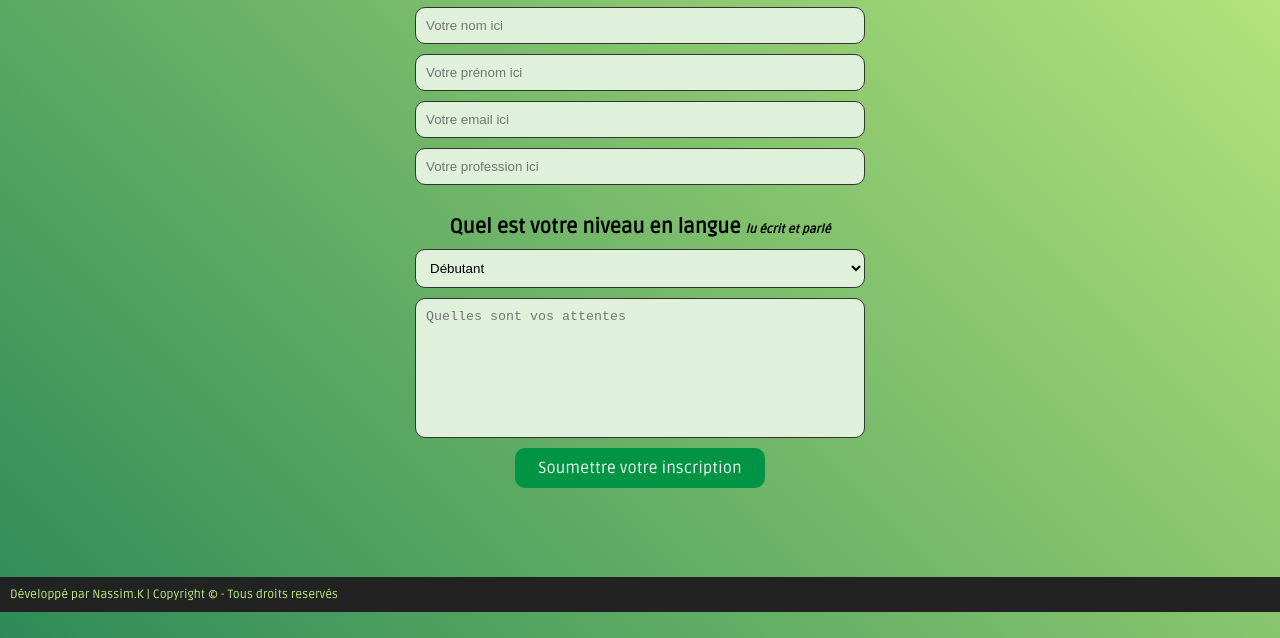
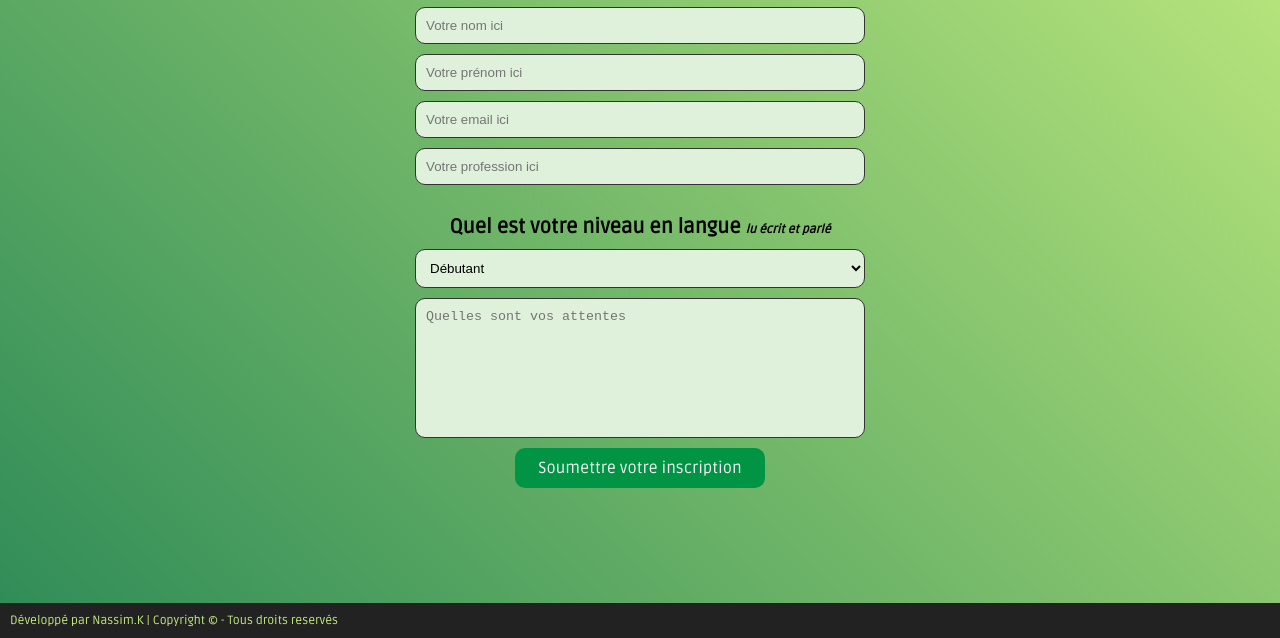
Before and after one commit to NacimKr/Learn-arabic, a plain HTML site: page evenement/evenement.html in a window 1280 px wide. Shown: the part 162-800 px from the top of the page. Drawn offline with Linux system fonts and the light colour scheme; a web font is replaced by a local one.

Commit message:
6eme deploiement avec l'ajout de la page evenement.html et evenement.css

```diff
--- a/evenement/evenement.css
+++ b/evenement/evenement.css
@@ -47,7 +47,6 @@ input, select,textarea{
 .inscription-evenement{
     font-family: "Ruda", sans-serif;
     padding-top:80px;
-    padding-bottom:80px;
 }
 
 nav .item{
@@ -120,6 +119,11 @@ textarea{
 
 @media screen and (min-width:1280px){
 
+    body{
+        background:linear-gradient(45deg,seagreen, #c0ea7e);
+        height:100vh;
+    }
+
     nav{
         background:#222;
         position:fixed;
@@ -191,8 +195,8 @@ textarea{
         padding:10px;
         font-family: "Ruda", sans-serif;
         font-size:12px;
-        position: relative;
-        bottom:1px;
+        position: absolute;;
+        bottom:0px;
         width:100%;
     }
 
```
